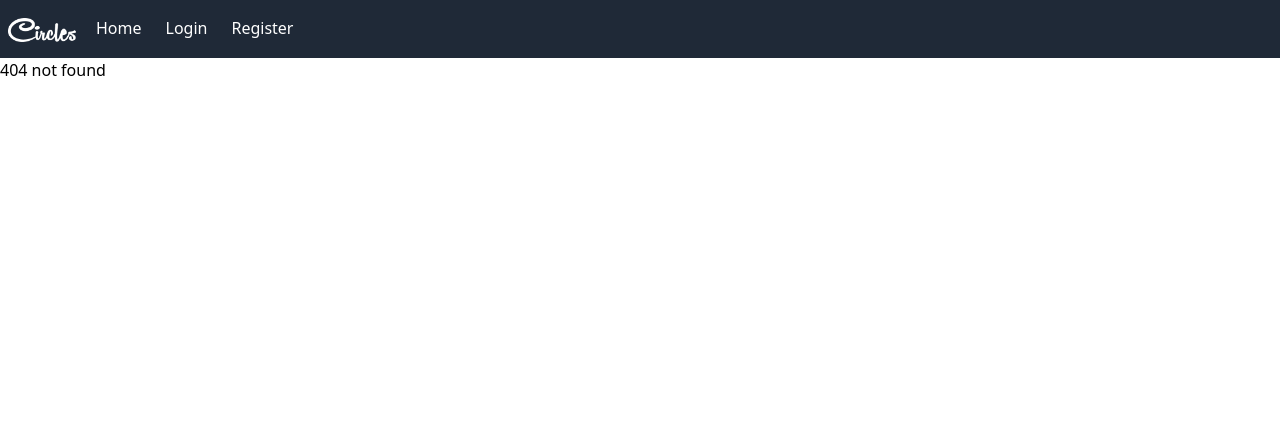
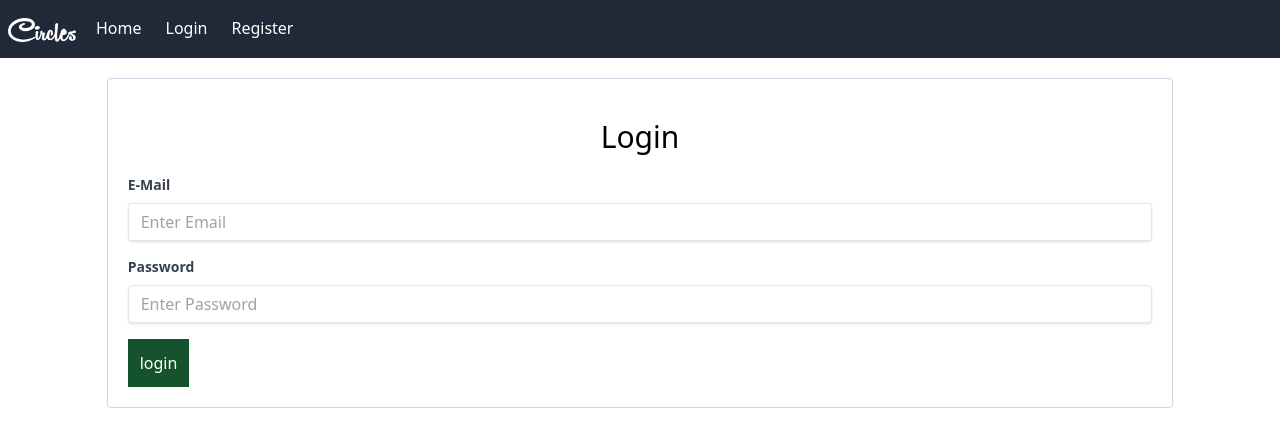
Before and after one commit to am1996/Circles, a Next.js app in the folder client/: page /user/login in a window 1280 px wide. Before the commit this address had no page. Shown: the top 446 px of the page. Built offline with nearby package versions, Linux system fonts and the light colour scheme.

Commit message:
adding login

```diff
--- /dev/null
+++ b/client/src/app/user/login/page.js
@@ -0,0 +1,78 @@
+"use client";
+import { useState, useRef, useContext } from "react";
+import { useRouter } from 'next/navigation';
+import WithGuest from "@/app/components/WithGuest";
+import { useAuth } from "@/app/context/GlobalContext";
+
+function login() {
+    let router = useRouter();
+    let formComponent = useRef();
+    let [errors, setErrors] = useState([]);
+    let {login} = useAuth();
+
+    async function submitData(e) {
+        e.preventDefault();
+
+        try {
+            let formdata = new FormData(formComponent.current);
+            let data = JSON.stringify({
+                email: formdata.get("email"),
+                password: formdata.get("password"),
+            });
+            let resp = await fetch(process.env.SERVER_URL + "user/login", {
+                method: "POST",
+                headers: {
+                    "Content-Type": "application/json",
+                },
+                body: data,
+                mode: "cors",
+            }).then(resp => resp.json());
+            if(resp.Error) {
+                setErrors([{msg:resp.Error,path:"Server Error"}]);
+            }
+            if(resp.accesstoken) {
+                login(resp.accesstoken,resp.refreshtoken);
+                setErrors([]);
+                router.push("/");
+            }
+            formComponent.current.reset();
+        } catch (e) {
+            console.log(e);
+            setErrors([{msg:e+"",path:"Server Error"}]);
+        }
+
+    }
+
+    return (
+        <div className="grid grid-cols-12">
+            <div className="col-start-2 col-span-10 border border-slate-300 rounded p-5 mt-5">
+                <h1 className="text-3xl py-5 text-center">Login</h1>
+                <form ref={formComponent} onSubmit={submitData}>
+                    <div className="mb-4">
+                        <label className="block text-gray-700 text-sm font-bold mb-2" >
+                            E-Mail
+                        </label>
+                        <input className="shadow appearance-none border rounded w-full py-2 px-3 text-gray-700 leading-tight focus:outline-none focus:shadow-outline" name="email" id="email" type="email" placeholder="Enter Email" />
+                        {errors.length > 0 ? errors.map((error, id) => {
+                            if(error.path =="email")
+                                return (<p className="text-red-500" key={id}>{error.msg}</p>);
+                        }) : ""}
+                    </div>
+                    <div className="mb-4">
+                        <label className="block text-gray-700 text-sm font-bold mb-2" >
+                            Password
+                        </label>
+                        <input className="shadow appearance-none border rounded w-full py-2 px-3 text-gray-700 leading-tight focus:outline-none focus:shadow-outline" name="password" id="password" type="password" placeholder="Enter Password" />
+                        {errors.length > 0 ? errors.map((error, id) => {
+                            if(error.path =="password" || error.path == "Server Error")
+                                return (<p className="text-red-500" key={id}>{error.msg}</p>);
+                        }) : ""}
+                    </div>
+                    <input value="login" className="btn bg-green-900 text-white p-3 cursor-pointer" type="submit" />
+                </form>
+            </div>
+        </div>
+    );
+}
+
+export default WithGuest(login);
```
Also changed, not shown: client/src/app/user/register/page.js (renamed from client/src/user/register/page.js).
